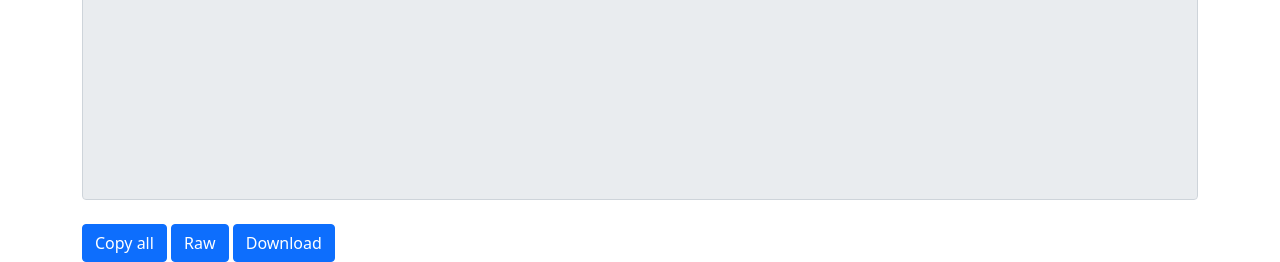
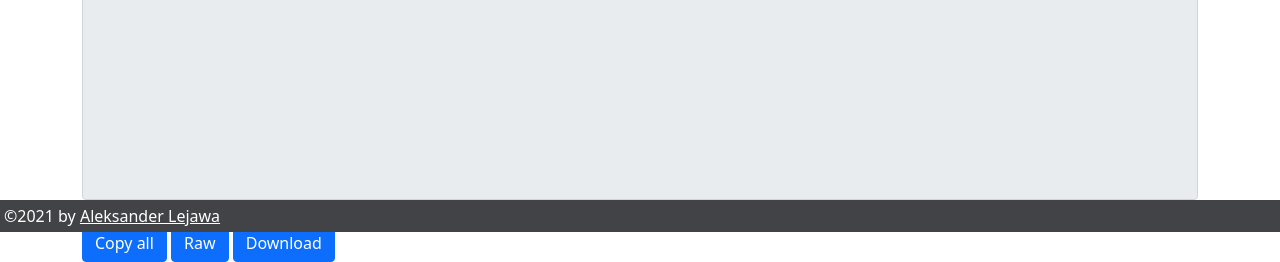
Before and after one commit to syqu22/flask-pastebin, a Flask app: page /1 in a window 1280 px wide. Shown: the part 568-830 px from the top of the page. Run offline with Flask 2, Linux system fonts and the light colour scheme; data comes from the database, SQL or seed files in the repository; both versions use the stored data as it was after the commit.

Commit message:
Templates refactored and footer added

```diff
--- a/web/blueprints/views.py
+++ b/web/blueprints/views.py
@@ -67,7 +67,7 @@
       pastebin = Pastebin.query.filter_by(link=link).first()
       password_cookie = request.cookies.get(link)
 
-      if pastebin and remove_expired_pastebin(pastebin):
+      if pastebin and is_pastebin_expired(pastebin):
          if not pastebin.password or password_cookie == pastebin.password:
             return render_template("pastebin.html", user=current_user, pastebin=pastebin, time=datetime.utcnow().replace(microsecond=0))
          else:
@@ -98,9 +98,9 @@
 def raw_pastebin(link: str):
    pastebin = Pastebin.query.filter_by(link=link).first()
    password_cookie = request.cookies.get(link)
-   remove_expired_pastebin(pastebin)
+   is_pastebin_expired(pastebin)
 
-   if pastebin and remove_expired_pastebin(pastebin):
+   if pastebin and is_pastebin_expired(pastebin):
       response = make_response(pastebin.content)
       response.headers.add("Content-Type", "text/plain")
 
@@ -121,9 +121,9 @@
 def download_pastebin(link: str):
    pastebin = Pastebin.query.filter_by(link=link).first()
    password_cookie = request.cookies.get(link)
-   remove_expired_pastebin(pastebin)
+   is_pastebin_expired(pastebin)
 
-   if pastebin and remove_expired_pastebin(pastebin):
+   if pastebin and is_pastebin_expired(pastebin):
       response = make_response(pastebin.content)
       response.headers.add("Content-Type", "text/plain")
       response.headers.add("Content-Disposition", "attachment", filename=link+".txt")
@@ -145,9 +145,9 @@
 @views.route("/delete/<link>")
 def delete_pastebin(link: str):
    pastebin = Pastebin.query.filter_by(link=link).first()
-   remove_expired_pastebin(pastebin)
+   is_pastebin_expired(pastebin)
 
-   if pastebin and remove_expired_pastebin(pastebin):
+   if pastebin and is_pastebin_expired(pastebin):
       if pastebin.user_id is not None and str(pastebin.user_id) == current_user.get_id():
          db.session.delete(pastebin)
          db.session.commit()
@@ -186,11 +186,11 @@
 def get_public_pastebins():
    pastebins = Pastebin.query.filter_by(password=None).all()[-10:]
    for pastebin in pastebins:
-      remove_expired_pastebin(pastebin)
+      is_pastebin_expired(pastebin)
    return pastebins
 
 #Check if pastebin date expired, if so delete it from database
-def remove_expired_pastebin(pastebin: Pastebin):
+def is_pastebin_expired(pastebin: Pastebin):
    if pastebin.expire_date is not None:
       if datetime.utcnow() > pastebin.expire_date:
          db.session.delete(pastebin)
--- a/web/static/css/style.css
+++ b/web/static/css/style.css
@@ -9,3 +9,25 @@
 #expire_date {
     color: red;
 }
+
+#footer {
+    background-color: rgba(196, 186, 186, 0.2);
+}
+
+h3 {
+    text-align: center;
+}
+
+#create_pastebin_btn {
+    text-align: center;
+}
+
+footer {
+    position: fixed;
+    bottom: 0;
+    width: 100%;
+}
+
+.pastebin_button_form {
+    display: inline;
+}
--- a/web/templates/base.html
+++ b/web/templates/base.html
@@ -45,6 +45,12 @@
   {% endif %} {% endfor %} {% endif %} {% endwith %}
 
   <div class="container mt-2">{% block content %} {% endblock %}</div>
+
+  <footer class="bg-dark text-white">
+    <div class="text-left p-1" id="footer">
+      ©2021 by <a class="text-white" href="https://github.com/syqu22">Aleksander Lejawa</a>
+    </div>
+  </footer>
   <!-- Boostrap JS -->
   <script src="https://cdn.jsdelivr.net/npm/bootstrap@5.0.0/dist/js/bootstrap.bundle.min.js"
     integrity="sha384-p34f1UUtsS3wqzfto5wAAmdvj+osOnFyQFpp4Ua3gs/ZVWx6oOypYoCJhGGScy+8" crossorigin="anonymous">
--- a/web/templates/login.html
+++ b/web/templates/login.html
@@ -2,7 +2,7 @@
 
 {% block content %}
 <form method="POST">
-    <h3 align="center">Log In</h3>
+    <h3 class="display-5">Log In</h3>
     <div class="form-group">
         <label for="username">Username</label>
         <input type="text" class="form-control" id="username" name="username" placeholder="Enter username" />
--- a/web/templates/pastebin.html
+++ b/web/templates/pastebin.html
@@ -9,7 +9,7 @@
         <label for="password">Password</label>
         <input type="password" class="form-control" id="password" name="password" placeholder="Enter password" />
     </div>
-    <div align="center">
+    <div>
         <button type="submit" class="btn btn-primary mt-2">Enter</button>
     </div>
 </form>
@@ -23,10 +23,16 @@
     readonly>{{ pastebin.content }}</textarea>
 <br>
 <button id="copy-all" class="btn btn-primary">Copy all</button>
-<a href="/raw/{{ pastebin.link }}"><button id="raw" class="btn btn-primary">Raw</button></a>
-<a href="/download/{{ pastebin.link }}"><button id="download" class="btn btn-primary">Download</button></a>
+<form class="pastebin_button_form" action="/raw/{{ pastebin.link }}">
+    <button id="raw" class="btn btn-primary">Raw</button>
+</form>
+<form class="pastebin_button_form" action="/download/{{ pastebin.link }}">
+    <button id="download" class="btn btn-primary">Download</button>
+</form>
 {% if user.id == pastebin.user_id %}
-<a href="/delete/{{ pastebin.link }}"><button class="btn btn-danger">Delete</button></a>
+<form class="pastebin_button_form" action="/delete/{{ pastebin.link }}">
+    <button class="btn btn-danger">Delete</button>
+</form>
 {% endif %}
 <script type="text/javascript" src="{{ url_for('static',filename='js/copy_all.js') }}"></script>
 {% endif %}
--- a/web/templates/sign_up.html
+++ b/web/templates/sign_up.html
@@ -2,7 +2,7 @@
 
 {% block content %}
 <form method="POST">
-    <h3 align="center">Sign Up</h3>
+    <h3 class="display-5">Sign Up</h3>
     <div class="form-group">
         <label for="username">Username</label>
         <input type="text" class="form-control" id="username" name="username" placeholder="Enter username" />
@@ -15,7 +15,7 @@
         <label for="password1">Password</label>
         <input type="password" class="form-control" id="password1" name="password1" placeholder="Enter password" />
     </div>
-    <small id="passwordHelpBlock" class="form-text text-muted">
+    <small class="form-text text-muted">
         Your password must be 6-20 characters long, contain letters and numbers, and must not contain spaces, special
         characters, or emoji.
     </small>
--- a/web/templates/user.html
+++ b/web/templates/user.html
@@ -10,7 +10,9 @@
       </div>
       <p class="mb-1"><b>{{ pastebin.title if pastebin.title|length < 10 else pastebin.title[:10] + "..."}}</b></p>
     </a>
-    <a href="/delete/{{ pastebin.link }}"><button class="btn btn-danger mt-1">Delete</button></a>
+    <form class="pastebin_button_form" action="/delete/{{ pastebin.link }}">
+      <button class="btn btn-danger mt-1">Delete</button>
+    </form>
   </div>
   {% endfor %}
 </div>
```
Also changed, not shown: web/templates/home.html (+4 -4 lines), web/db/database.db, web/static/js/pastebin_checkbox.js (renamed from web/static/js/private_checkbox.js).
